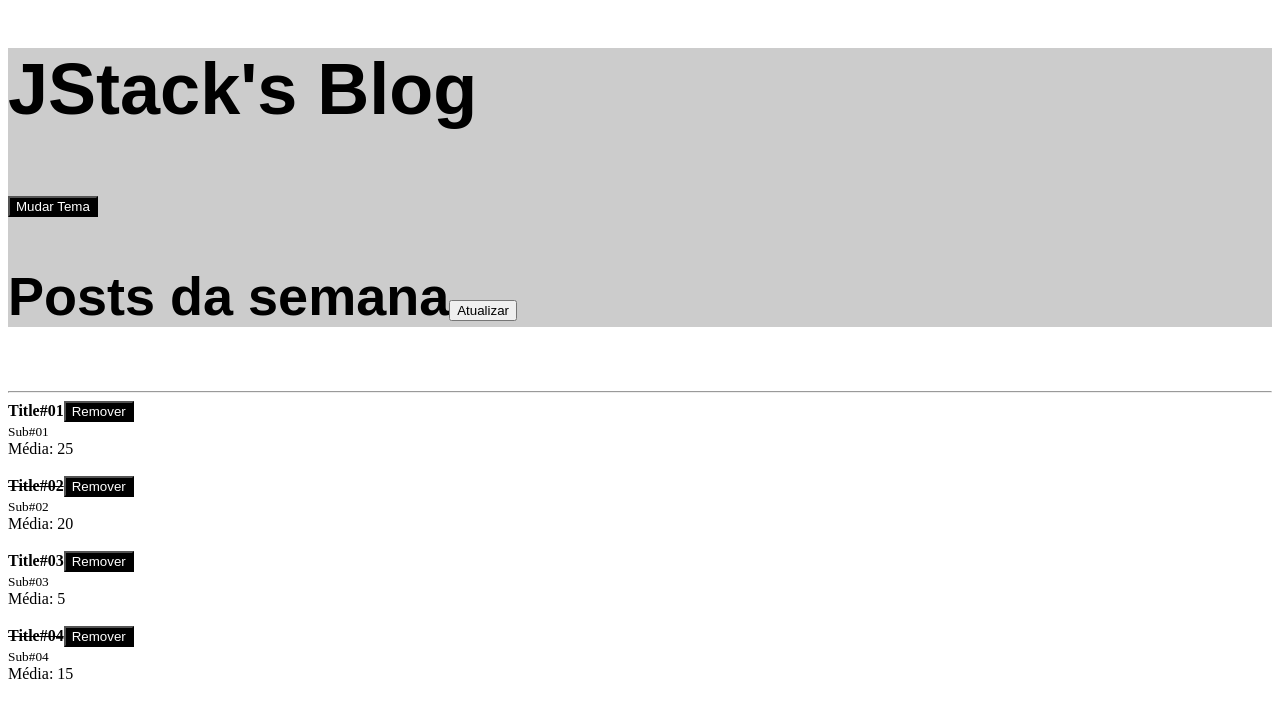
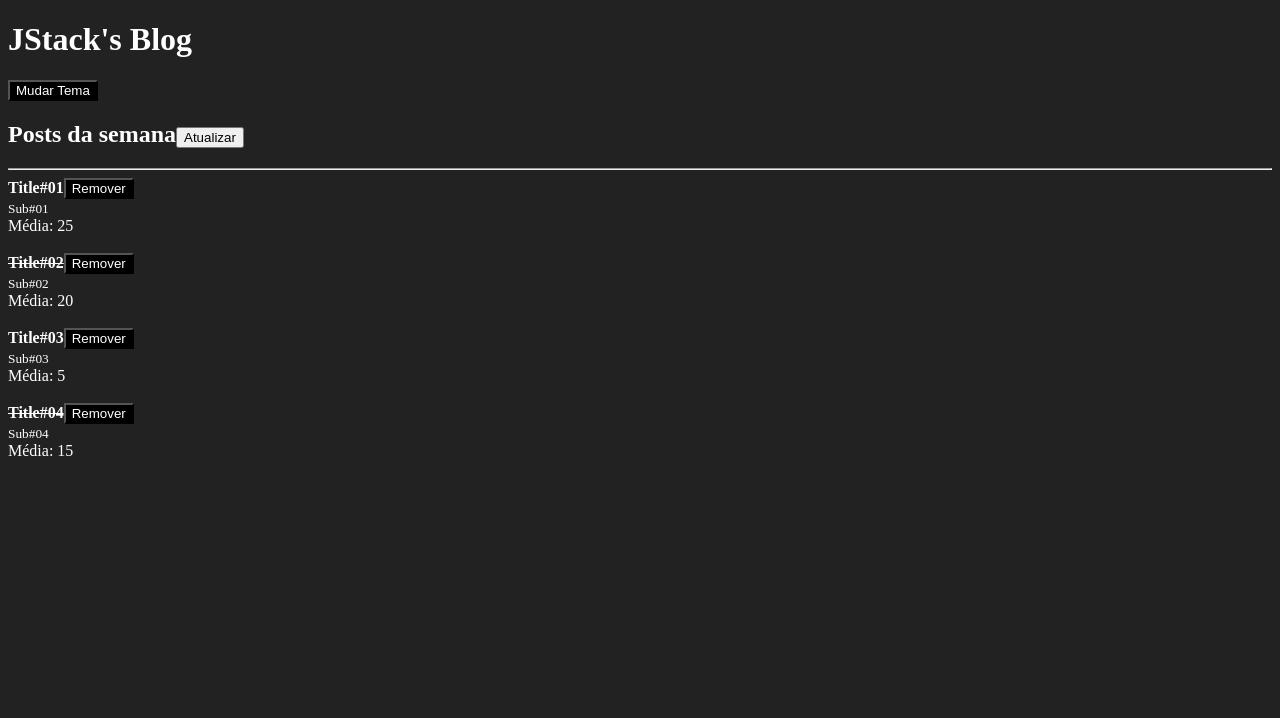
Before and after one commit to AnaSousa314/Funcdamentos-React, a React app: page / in a window 1280 px wide. Shown: the top 718 px of the page. Built offline with nearby package versions, Linux system fonts and the light colour scheme.

Commit message:
aula18 Trabalhando com arquivos css

```diff
--- a/package.json
+++ b/package.json
@@ -18,7 +18,9 @@
     "@babel/preset-react": "^7.14.5",
     "babel-loader": "^8.2.2",
     "clean-webpack-plugin": "^4.0.0-alpha.0",
+    "css-loader": "^6.2.0",
     "html-webpack-plugin": "^5.3.2",
+    "style-loader": "^3.2.1",
     "webpack": "^5.48.0",
     "webpack-cli": "^4.7.2",
     "webpack-dev-server": "^3.11.2"
--- a/src/Header.js
+++ b/src/Header.js
@@ -8,14 +8,7 @@ export default function Header(props){
 
   const {onToggleTheme} = useContext(ThemeContext);
   return(
-    <div
-      style={{
-        background: '#ccc',
-        fontFamily:'sans-serif',
-        fontSize: 36,//por padrão é em px, se quiser outro, coloque entre aspas;
-        marginBottom: '4rem'
-      }}
-    >
+    <>
       <h1>{props.title}</h1>
       <Button
         onClick={onToggleTheme}
@@ -23,7 +16,7 @@ export default function Header(props){
         Mudar Tema
       </Button>
       {props.children}
-    </div>
+    </>
   )
 }
 
@@ -36,3 +29,15 @@ Header.propTypes = {
 Header.defaultProps={
   title: `JStack's Blog`
 }
+
+/* exemplo de estilização inline
+  <div
+      style={{
+        background: '#ccc',
+        fontFamily:'sans-serif',
+        fontSize: 36,//por padrão é em px, se quiser outro, coloque entre aspas;
+        marginBottom: '4rem'
+      }}
+  >
+  </div>
+*/
--- /dev/null
+++ b/src/index.css
@@ -0,0 +1,4 @@
+body{
+  background: #222;
+  color: #fff;
+}
--- a/src/index.js
+++ b/src/index.js
@@ -1,7 +1,7 @@
 import React from 'react';
 import ReactDOM  from 'react-dom';
 import App from './App.js'
-
+import './index.css'
 
 ReactDOM.render(
   <App />,
--- a/webpack.config.js
+++ b/webpack.config.js
@@ -22,6 +22,10 @@ module.exports={
         test: /\.js$/,
         exclude: /node_modules/,
         use: 'babel-loader'
+      },
+      {
+        test: /\.css$/,
+        use: ['style-loader','css-loader']//o style deve vir primeiro
       }
     ]
   },
@@ -29,6 +33,7 @@ module.exports={
     port: 3000,
   },
   mode: 'development'
+
 };
 
 
```
Also changed, not shown: 1 other file (tests, documents, lock files or other folders).
